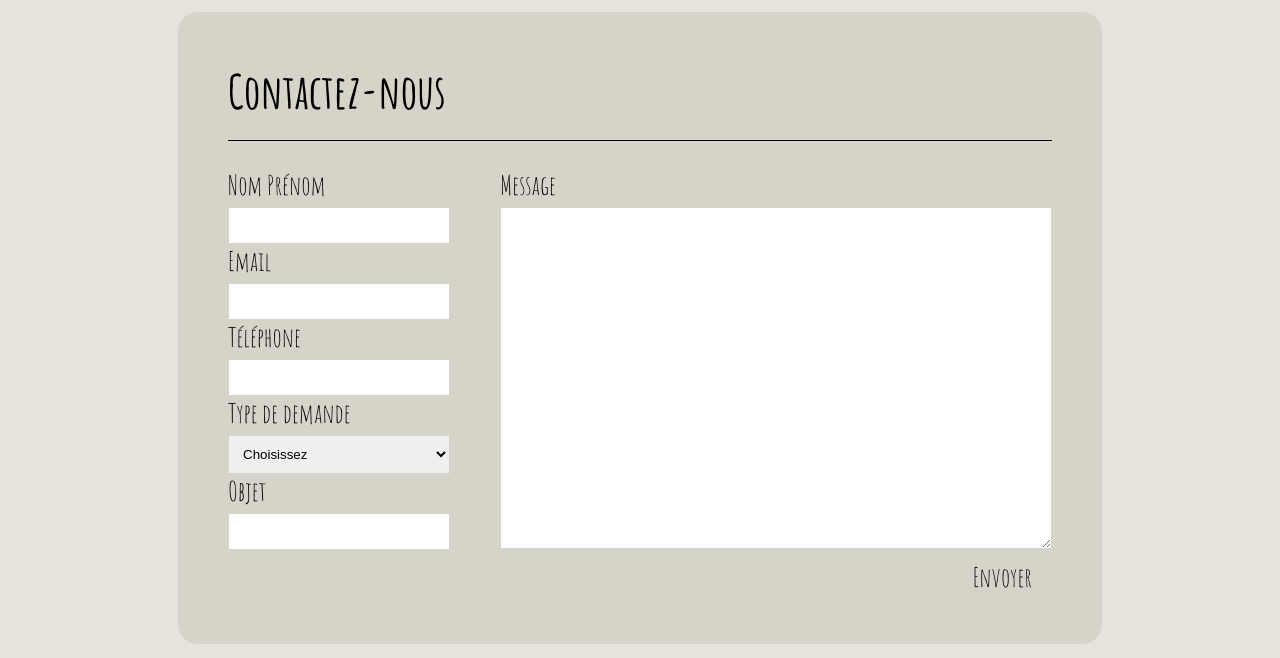
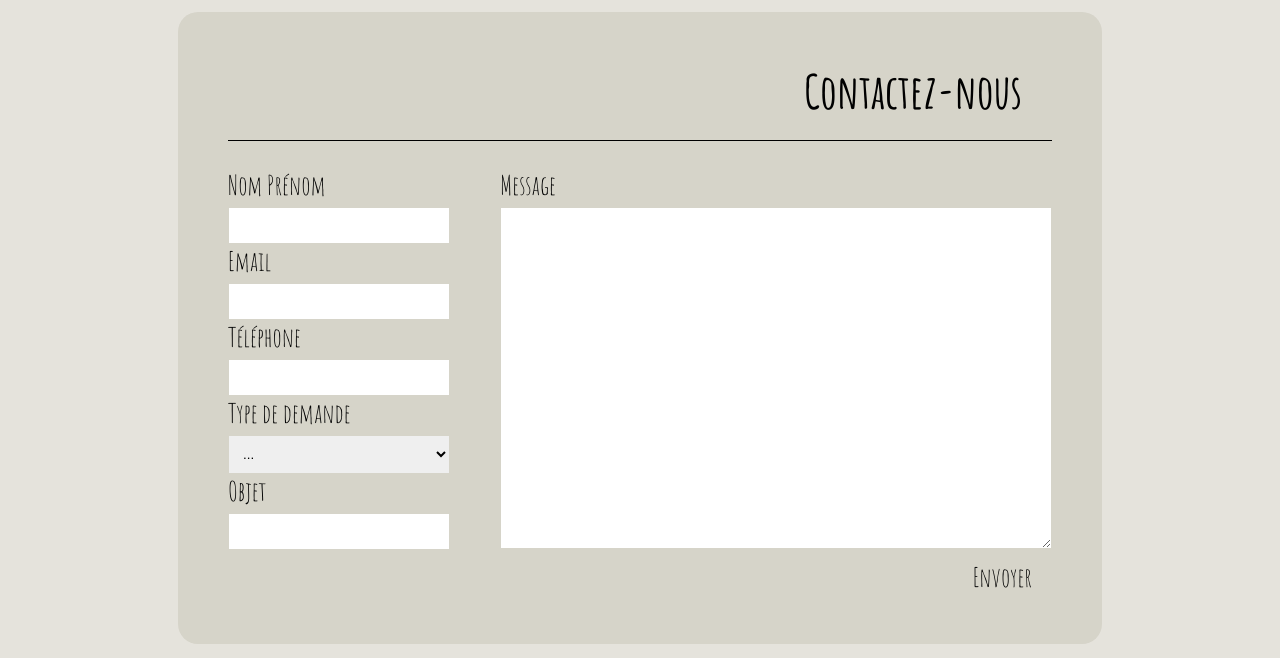
Before and after one commit to lliissaaR/Projets, a plain HTML site: page Contact.html in a window 1280 px wide. Shown: the part 142-800 px from the top of the page. Drawn offline with Linux system fonts and the light colour scheme.

Commit message:
petites modifs

```diff
--- a/Contact.html
+++ b/Contact.html
@@ -55,7 +55,7 @@
                     <div class="select">
                         <label for="Type_de_demande"> Type de demande </label>
                         <select name="Objet" id="Objet">
-                            <option selected disabled> Choisissez </option>
+                            <option selected disabled> ... </option>
                             <option value="Commande"> Commande </option>
                             <option value="Autre"> Autre </option>
                         </select>
--- a/style.css
+++ b/style.css
@@ -82,6 +82,7 @@ body {
     }
 
 
+
     .cards {
         display: flex;
         flex-wrap: wrap;
@@ -125,6 +126,9 @@ body {
      font-family: Amatic SC, cursive;
      font-size: 35pt;
      padding-bottom: 20px;
+     display: flex;
+     justify-content: right;
+     padding-right: 30px;
 
     }
 
@@ -201,10 +205,10 @@ body {
 
     form .corps_formulaire .droite .boite textarea {
         margin-top: 5px;
-
         border:1px solid #D6D4C9;
         height: 340px;
         width: 550px;
+
     }
 
     input:focus {
@@ -213,6 +217,7 @@ body {
 
     textarea:focus {
         outline: none;
+        padding: 10px;
     }
 
     .pied_formulaire button {
@@ -243,6 +248,7 @@ body {
         padding: 10px;
         border: 1px solid #D6D4C9;
         width: 222git px;
+        outline: none;
 
     }
 
```
Also changed, not shown: Fauconnerie.html (+1 -1 lines), IMG_0257.jpg (added), fond.jpeg (deleted), gant_faucon.png (added), jets.png, logo_final.png, tapis1.png, tapis_rando.png.
